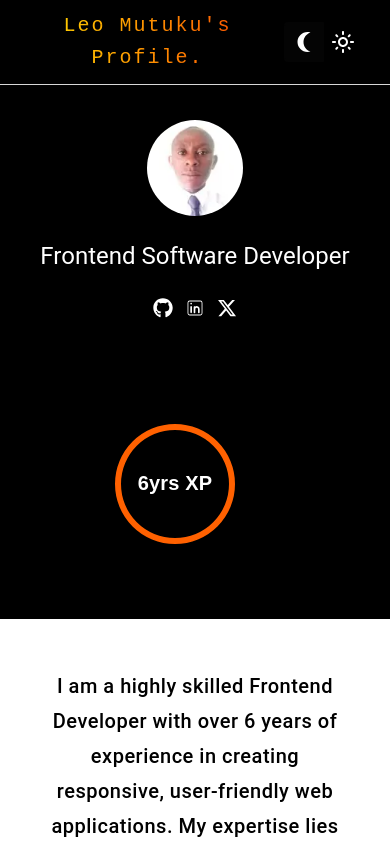
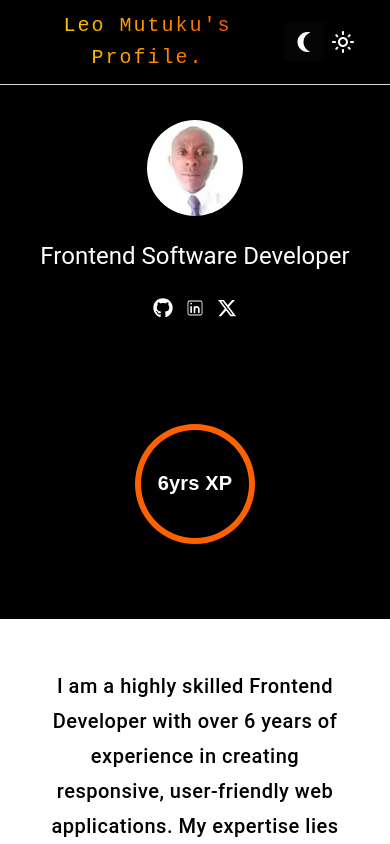
Before and after one commit to leo-mutuku/profile, a React (Vite) app: page / in a window 390 px wide. Shown: the top 844 px of the page. Built offline with nearby package versions, Linux system fonts and the light colour scheme.

Commit message:
update the gauage to be centered on mobile

```diff
--- a/src/pages/homepage/HomePage.tsx
+++ b/src/pages/homepage/HomePage.tsx
@@ -124,11 +124,22 @@ const HomePage = ({ themeValue }: HomePageProps) => {
               alignItems: "center",
             }}
           >
-            <Stack>
+            <Stack
+              sx={{
+                display: "flex",
+                justifyContent: "center",
+                alignItems: "center",
+                height: "100%",
+                width: "100%", // Ensure the chart takes up the full width
+              }}
+            >
               <Box
                 sx={{
                   width: { xs: "10rem", md: "20rem" },
                   height: { xs: "7.5rem", md: "15rem" },
+                  display: "flex",
+                  justifyContent: "center", // Center horizontally
+                  alignItems: "center", // Center vertically
                 }}
               >
                 <Doughnut
```
